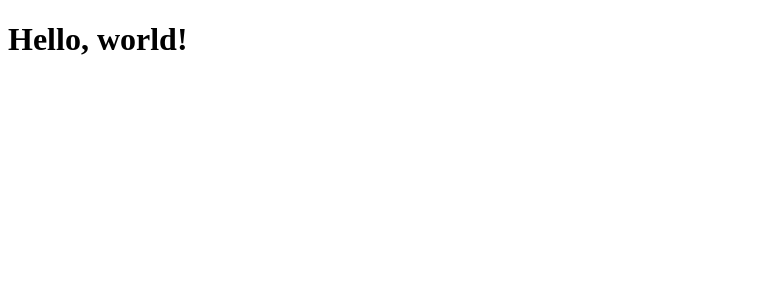
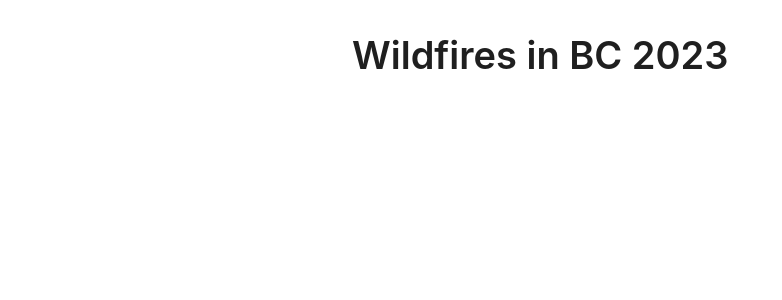
Before and after one commit to sdnydev/109225, a React (Vite) app in the folder apps/app/: page / in a window 1280 px wide. Shown: the top 300 px of the page, without its empty margins (0-782 px from the left). Built offline with nearby package versions, Linux system fonts and the light colour scheme.

Commit message:
Add react-router-dom, initial app layout, fire page, and updated e2e tests

```diff
--- a/apps/app/index.html
+++ b/apps/app/index.html
@@ -3,7 +3,7 @@
   <head>
     <meta charset="UTF-8" />
     <meta name="viewport" content="width=device-width, initial-scale=1.0" />
-    <title>Wildfires in BC</title>
+    <title>Wildfires in BC 2023</title>
   </head>
   <body>
     <div id="root"></div>
--- a/apps/app/package.json
+++ b/apps/app/package.json
@@ -11,8 +11,10 @@
     "test": "vitest"
   },
   "dependencies": {
+    "antd": "^5.15.1",
     "react": "^18.2.0",
-    "react-dom": "^18.2.0"
+    "react-dom": "^18.2.0",
+    "react-router-dom": "^6.22.3"
   },
   "devDependencies": {
     "@repo/eslint-config": "*",
--- a/apps/app/src/App.tsx
+++ b/apps/app/src/App.tsx
@@ -1,12 +1,21 @@
-import { useState } from 'react';
+import { Col, Row } from 'antd';
+import { Outlet } from 'react-router-dom';
 
 function App() {
-  const [count, setCount] = useState(0);
-
   return (
-    <>
-      <h1>Hello, world!</h1>
-    </>
+    <Row justify="center">
+      <Col
+        xs={24}
+        sm={24}
+        md={24}
+        lg={12}
+        xl={12}
+        xxl={12}
+        style={{ padding: '2rem' }}
+      >
+        <Outlet />
+      </Col>
+    </Row>
   );
 }
 
--- /dev/null
+++ b/apps/app/src/features/fires/fire.page.tsx
@@ -0,0 +1,11 @@
+import { Typography } from 'antd';
+
+const { Title } = Typography;
+
+export const FirePage = () => {
+  return (
+    <>
+      <Title level={1}>Wildfires in BC 2023</Title>
+    </>
+  );
+};
--- a/apps/app/src/main.tsx
+++ b/apps/app/src/main.tsx
@@ -1,9 +1,14 @@
+import { App } from 'antd';
+import 'antd/dist/reset.css';
 import React from 'react';
 import ReactDOM from 'react-dom/client';
-import App from './App.tsx';
+import { RouterProvider } from 'react-router-dom';
+import { router } from './router/index.tsx';
 
 ReactDOM.createRoot(document.getElementById('root')!).render(
   <React.StrictMode>
-    <App />
+    <App>
+      <RouterProvider router={router} />
+    </App>
   </React.StrictMode>,
 );
--- /dev/null
+++ b/apps/app/src/router/index.tsx
@@ -0,0 +1,16 @@
+import { createBrowserRouter } from 'react-router-dom';
+import App from '../App';
+import { FirePage } from '../features/fires/fire.page';
+
+export const router = createBrowserRouter([
+  {
+    path: '/',
+    element: <App />,
+    children: [
+      {
+        index: true,
+        element: <FirePage />,
+      },
+    ],
+  },
+]);
```
Also changed, not shown: 2 other files (tests, documents, lock files or other folders).
